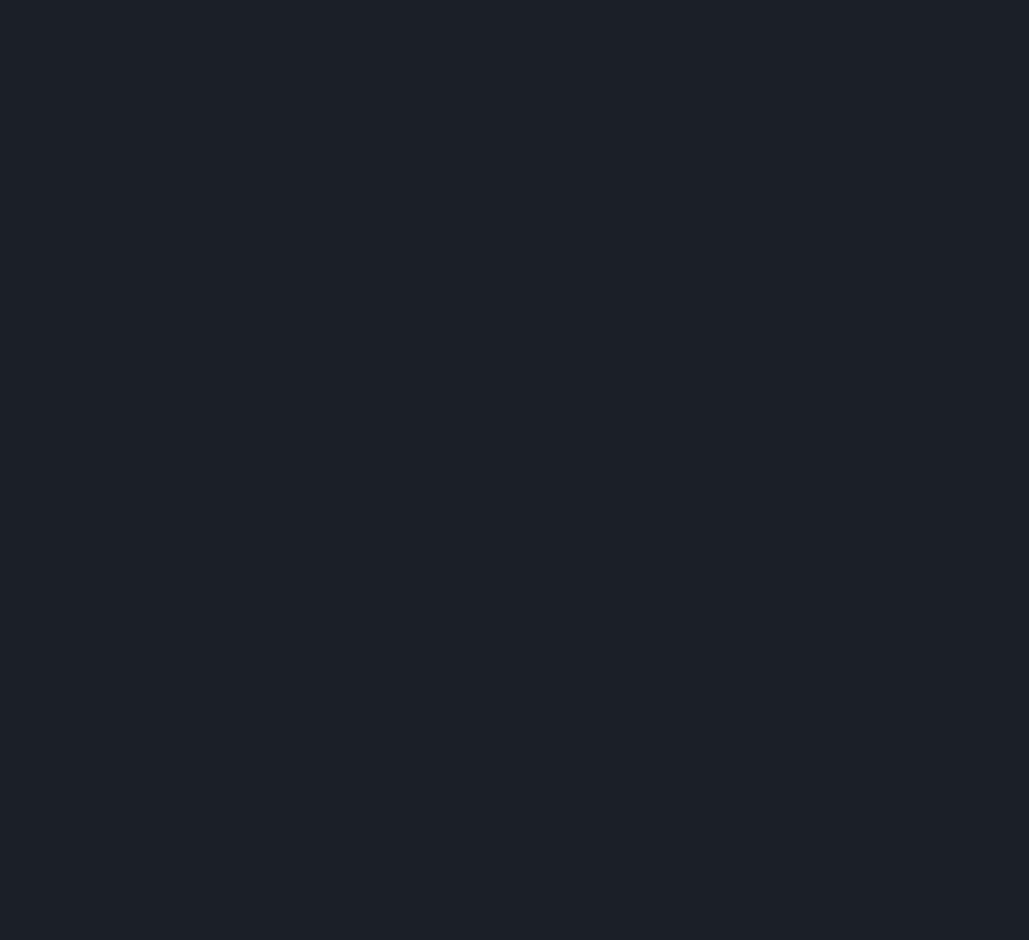
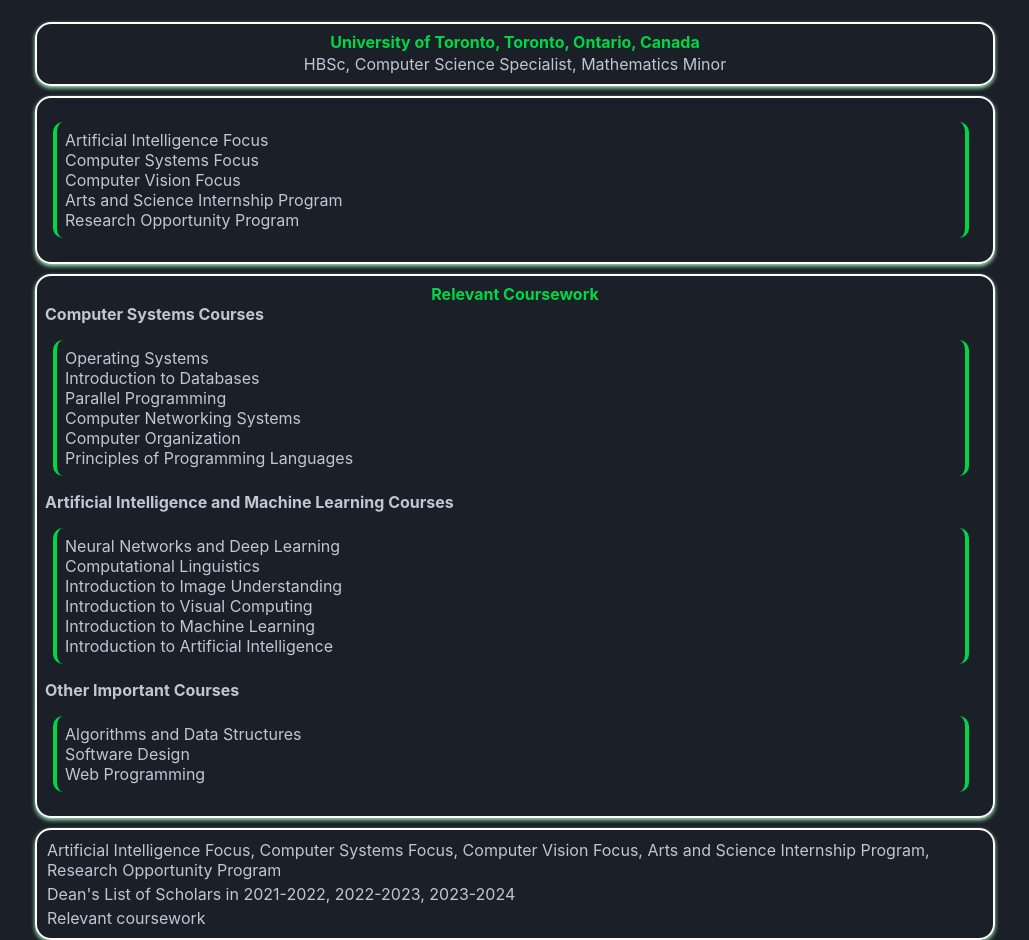
Before and after one commit to nicholaspoon03/nicholaspoon03.github.io, a React (Create React App) app: page /education in a window 1280 px wide. Shown: the part 440-1380 px from the top of the page, without its empty margins (125-1154 px from the left). Before the commit the page ends 800 px from the top, so only its background shows below. Built offline with nearby package versions, Linux system fonts and the light colour scheme.

Commit message:
Added PageScaffold component, refactored css classes, working on Education page

```diff
--- a/src/App.css
+++ b/src/App.css
@@ -28,21 +28,68 @@
   color: #BEC7D5;
 }
 
-.home-content {
+.column {
   display: flex;
   flex-direction: column;
+}
+
+.subheading {
+  color: #00D646;
+}
+
+
+.card {
+  border: 2px solid white;
+  border-radius: 16px;
+  box-shadow: 0 2px 4px #A1F1BB;
+}
+.card:hover {
+  box-shadow: 0 8px 16px #00D646;
+  transform: translateY(-2px);
+}
+
+.card-content {
+  padding: 8px;
+}
+
+.page-layout {
   justify-content: center;
   padding: 0 10rem;
+  display: flex;
+  flex-direction: column;
+  gap: 10px;
 }
 
-.home-text {
+ul.surround {
+  border-left: 4px solid #00D646;
+  border-right: 4px solid #00D646;
+  border-radius: 10px;
+  padding: 0.5rem 0 0.5rem 0.5rem;
+  margin: 1rem 1rem 1rem 0.5rem;
+  list-style: none;
+}
+
+ul.surround:hover {
+  border-right: none;
+  transform: translate(2px, -2px);
+  box-shadow: 0 8px 16px gray;
+}
+
+.centre-page-content {
   display: flex;
   justify-content: center;
+}
+
+.small-margin {
   margin: 2px;
 }
 
-#name {
+#page-name {
   font-size: 64px;
+}
+
+#uni-title {
+  color: #00D646;
 }
 
 #portrait {
@@ -53,6 +100,10 @@
   display: flex;
   flex-direction: row;
   align-items: center;
+}
+
+#social-media-div {
+  gap: 50px;
 }
 
 .social-media-icons {
--- /dev/null
+++ b/src/components/PageScaffold.js
@@ -0,0 +1,16 @@
+
+function PageScaffold({ pageName, pageContent }) {
+    return (
+        <div classname="column">
+            <div style={{ height: '150px' }} />
+
+            <h1 id="page-name" className="centre-page-content">{pageName}</h1>
+
+            <div style={{ height: '80px' }} />
+
+            {pageContent()}
+        </div>
+    )
+}
+
+export default PageScaffold;
--- a/src/index.css
+++ b/src/index.css
@@ -14,6 +14,10 @@
     monospace;
 }
 
+p {
+  margin: 2px;
+}
+
 * {
   box-sizing: border-box;
 }
--- a/src/pages/Education.js
+++ b/src/pages/Education.js
@@ -1,9 +1,71 @@
+import PageScaffold from "../components/PageScaffold";
 
 function Education() {
     return (
-        <main>
-            <h1>Education</h1>
-        </main>
+        <PageScaffold pageName="Education" pageContent={() => (
+            <div className="page-layout">
+                <div className="card">
+                    <div className="centre-page-content column card-content">
+                        <b id="uni-title" className="centre-page-content">University of Toronto, Toronto, Ontario, Canada</b>
+                        <p className="centre-page-content">HBSc, Computer Science Specialist, Mathematics Minor</p>
+                    </div>
+                </div>
+
+                <div className="card">
+                    <div className="centre-page-content column card-content">
+                        <ul className="surround left-padding">
+                            <li>Artificial Intelligence Focus</li>
+                            <li>Computer Systems Focus</li>
+                            <li>Computer Vision Focus</li>
+                            <li>Arts and Science Internship Program</li>
+                            <li>Research Opportunity Program</li>
+                        </ul>
+                    </div>
+                </div>
+
+                <div className="card">
+                    <div className="centre-page-content column card-content">
+                        <b className="centre-page-content subheading">Relevant Coursework</b>
+
+                        <b>Computer Systems Courses</b>
+                        <ul className="surround left-padding">
+                            <li>Operating Systems</li>
+                            <li>Introduction to Databases</li>
+                            <li>Parallel Programming</li>
+                            <li>Computer Networking Systems</li>
+                            <li>Computer Organization</li>
+                            <li>Principles of Programming Languages</li>
+                        </ul>
+
+                        <b>Artificial Intelligence and Machine Learning Courses</b>
+                        <ul className="surround left-padding">
+                            <li>Neural Networks and Deep Learning</li>
+                            <li>Computational Linguistics</li>
+                            <li>Introduction to Image Understanding</li>
+                            <li>Introduction to Visual Computing</li>
+                            <li>Introduction to Machine Learning</li>
+                            <li>Introduction to Artificial Intelligence</li>
+                        </ul>
+
+                        <b>Other Important Courses</b>
+                        <ul className="surround left-padding">
+                            <li>Algorithms and Data Structures</li>
+                            <li>Software Design</li>
+                            <li>Web Programming</li>
+                        </ul>
+                    </div>
+                </div>
+
+
+                <div className="card">
+                    <div className="centre-page-content column card-content">
+                        <p>Artificial Intelligence Focus, Computer Systems Focus, Computer Vision Focus, Arts and Science Internship Program, Research Opportunity Program</p>
+                        <p>Dean's List of Scholars in 2021-2022, 2022-2023, 2023-2024</p>
+                        <p>Relevant coursework</p>
+                    </div>
+                </div>
+            </div>
+        ) } />
     )
 }
 
--- a/src/pages/Home.js
+++ b/src/pages/Home.js
@@ -4,16 +4,16 @@
 function Home() {
     return (
         <main>
-            <div className="home-content">
+            <div className="page-layout column">
                 <div style={{ height: '150px' }} />
 
-                <div className="home-text">
+                <div className="centre-page-content small-margin">
                     <img id="portrait" src={portrait} alt="portrait"></img>
                 </div>
-                <h1 id="name" className="home-text">Nicholas Poon</h1>
-                <span className="home-text">Mobile Engineering Intern @ Mozilla | Computer Science @ University of Toronto</span>
+                <h1 id="page-name" className="centre-page-content small-margin">Nicholas Poon</h1>
+                <span className="centre-page-content small-margin">Mobile Engineering Intern @ Mozilla | Computer Science @ University of Toronto</span>
 
-                <div className="location-row home-text">
+                <div className="location-row small-margin centre-page-content">
                     <i className="bi bi-geo-alt-fill"></i>
                     <div style={{ width: '3px' }} />
                     <p1>Toronto, ON, CA</p1>
@@ -21,12 +21,10 @@
 
                 <div style={{ height: '40px' }} />
 
-                <div className="home-text">
+                <div id="social-media-div" className="centre-page-content">
                     <a href="https://github.com/nicholaspoon03" target="_blank" rel="noreferrer">
                         <i className="bi bi-github social-media-icons"></i>
                     </a>
-
-                    <div style={{ width: '50px' }} />
 
                     <a href="https://www.linkedin.com/in/nicholas-poon/" target="_blank" rel="noreferrer">
                         <i className="bi bi-linkedin social-media-icons"></i>
```
